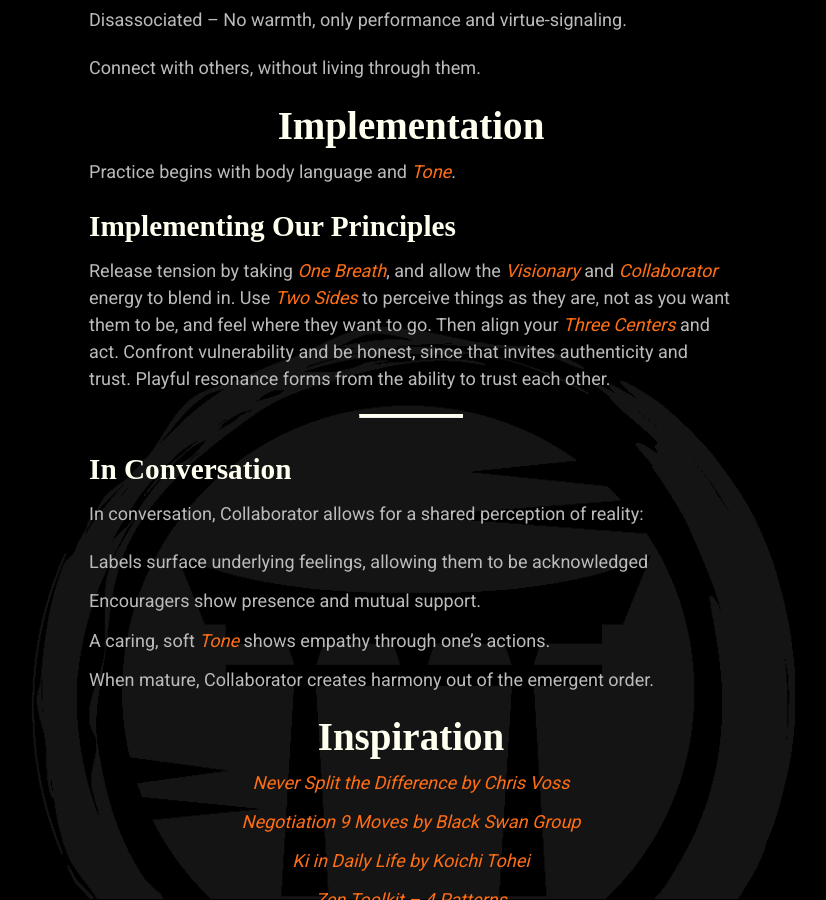
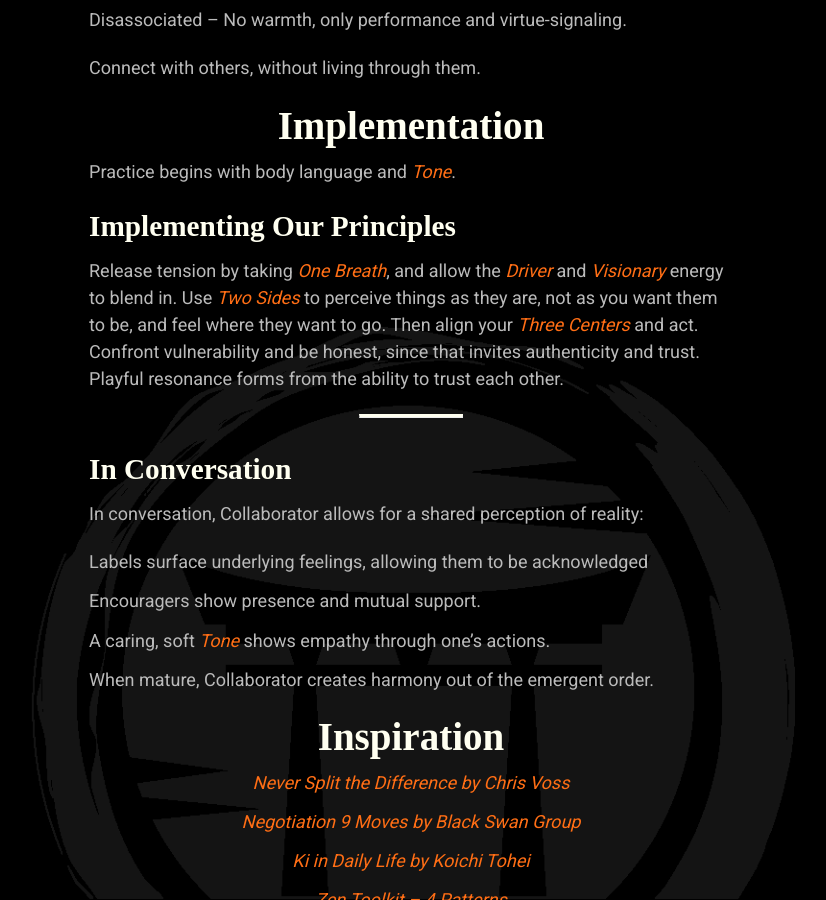
Before and after one commit to mindset-dojo/mindset-dojo.github.io, a Jekyll site: the page built from _forms/collaborator.md, in a window 1280 px wide and 900 px high, scrolled down 1074 px. Shown: the whole window, without its empty margins (229-1055 px from the left). Built offline with Jekyll 4.4.1, drawn with Linux system fonts in a browser that asks for light colours; some web fonts are replaced.

Commit message:
fix(collaborator): self-reference.

```diff
--- a/_forms/collaborator.md
+++ b/_forms/collaborator.md
@@ -48,7 +48,7 @@ Practice begins with body language and [Tone](../tone/).
 
 ### Implementing Our Principles
 
-Release tension by taking [One Breath](../one-breath), and allow the [Visionary](../visionary/) and [Collaborator](../collaborator/) energy to blend in. Use [Two Sides](../two-sides/) to perceive things as they are, not as you want them to be, and feel where they want to go. Then align your [Three Centers](../three-centers/) and act. Confront vulnerability and be honest, since that invites authenticity and trust. Playful resonance forms from the ability to trust each other.
+Release tension by taking [One Breath](../one-breath), and allow the [Driver](../driver/) and [Visionary](../visionary/)  energy to blend in. Use [Two Sides](../two-sides/) to perceive things as they are, not as you want them to be, and feel where they want to go. Then align your [Three Centers](../three-centers/) and act. Confront vulnerability and be honest, since that invites authenticity and trust. Playful resonance forms from the ability to trust each other.
 
 ---
 
```
